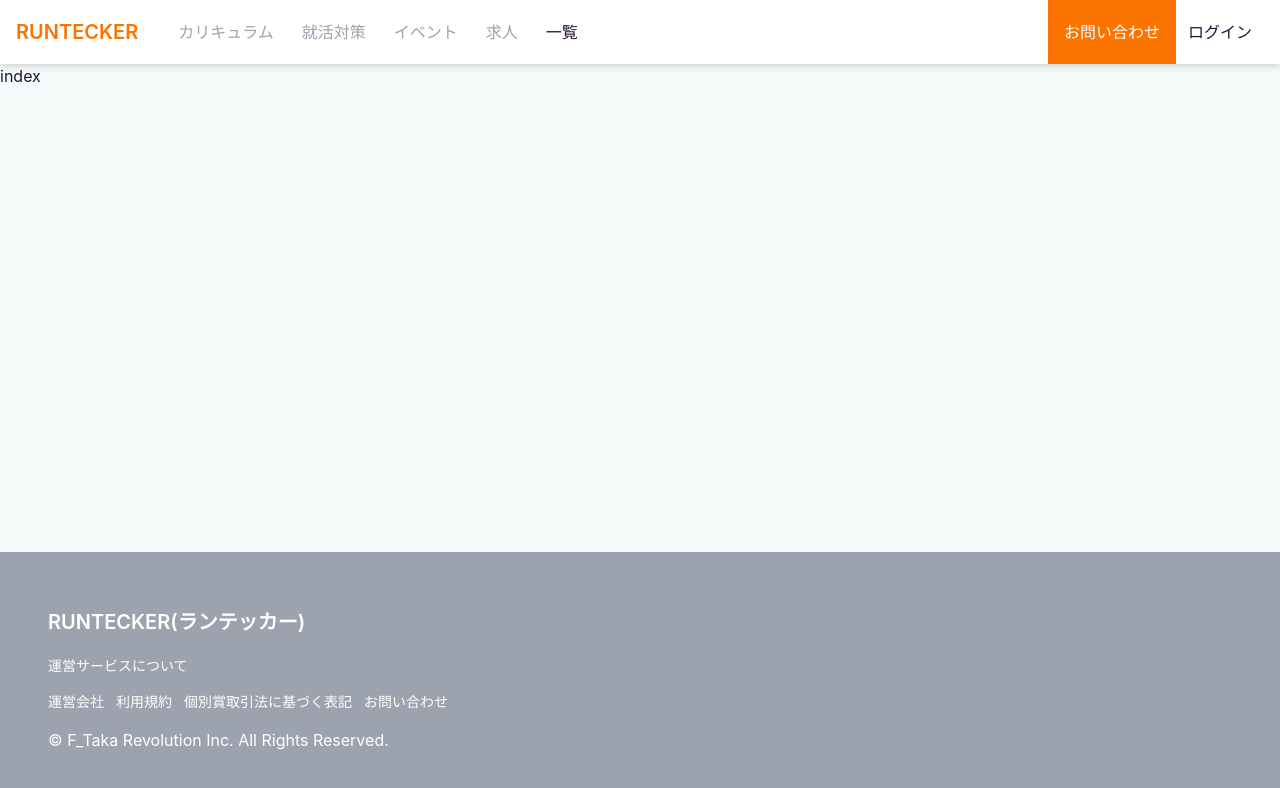
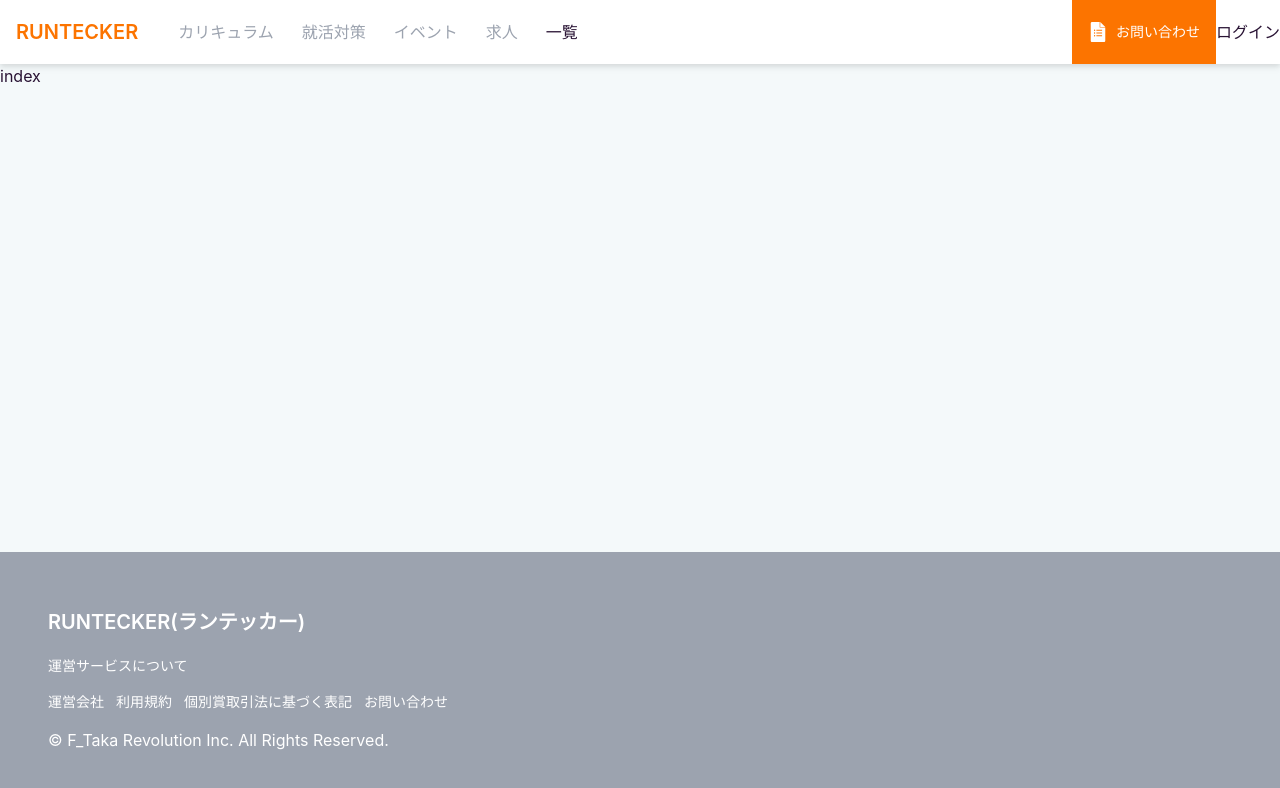
Before and after one commit to rayto298/runtecker, a React (Create React App) app in the folder frontend/: page / in a window 1280 px wide. Shown: the top 788 px of the page. Built offline with nearby package versions, Linux system fonts and the light colour scheme.

Commit message:
お問い合わせアイコン追加

```diff
--- a/frontend/src/views/layouts/components/_headers.jsx
+++ b/frontend/src/views/layouts/components/_headers.jsx
@@ -2,6 +2,7 @@ import { useAuth } from "providers/auth";
 import { RoutePath } from "config/route_path";
 import { Link, useNavigate } from "react-router-dom";
 import { useEffect } from "react";
+import { SiGoogleforms } from "react-icons/si";
 
 export const _Headers = () => {
   const { token, setToken, logout } = useAuth();
@@ -51,12 +52,12 @@ export const _Headers = () => {
           </ul>
         </nav>
       </div>
-      <div className="flex gap-3 items-center pr-7 h-full">
-        <Link className="flex justify-center items-center bg-runteq-primary px-4 h-full text-white">
-          お問い合わせ
+      <div className="flex items-center h-full">
+        <Link className="flex justify-center items-center bg-runteq-primary px-4 h-full text-white text-sm">
+          <span className="text-xl mr-2"><SiGoogleforms /></span>お問い合わせ
         </Link>
         {token ? (
-          <button onClick={handleClick}>ログアウト</button>
+          <button onClick={handleClick} className="px-4">ログアウト</button>
         ) : (
           <Link to={RoutePath.Login.path}>{RoutePath.Login.name}</Link>
         )}
```
